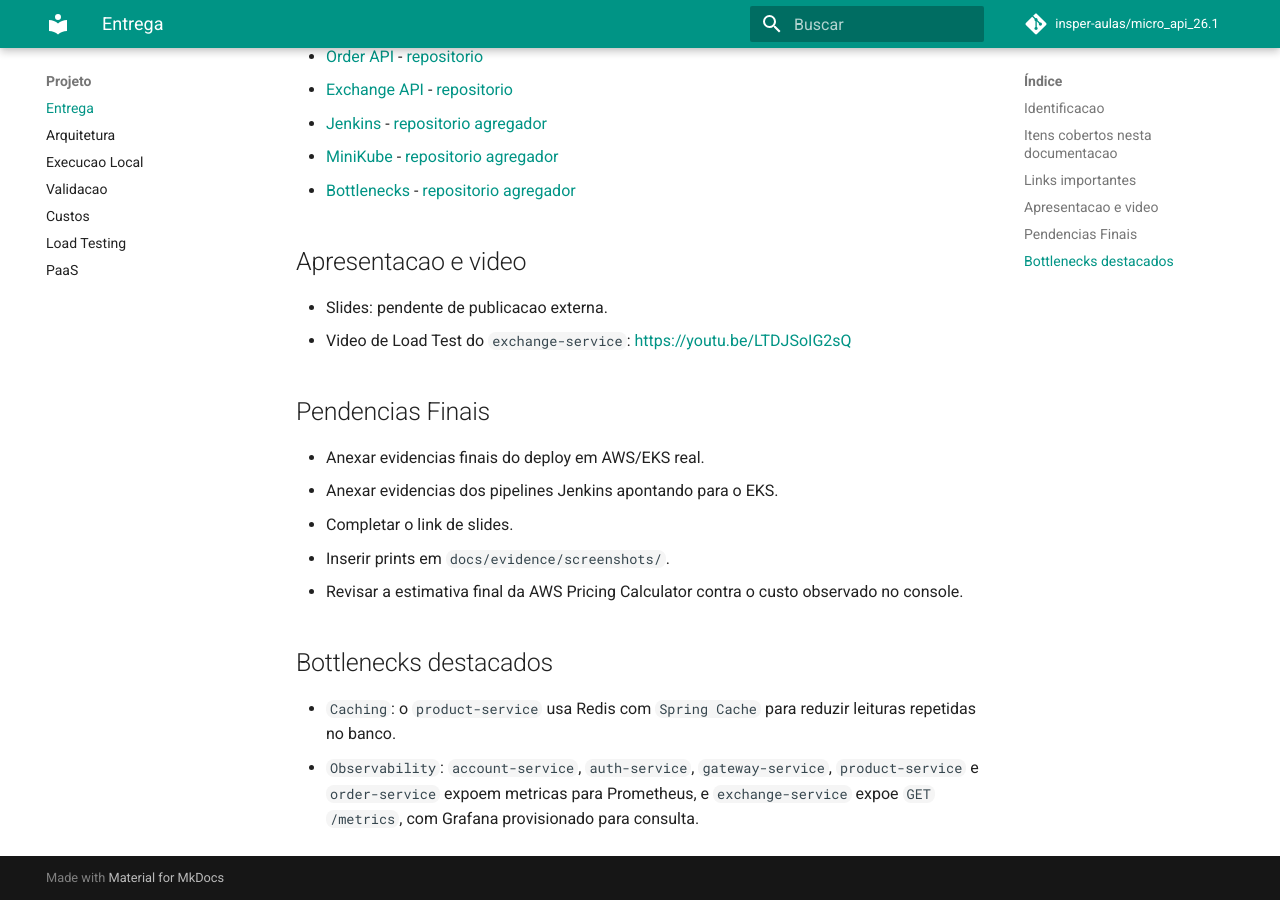
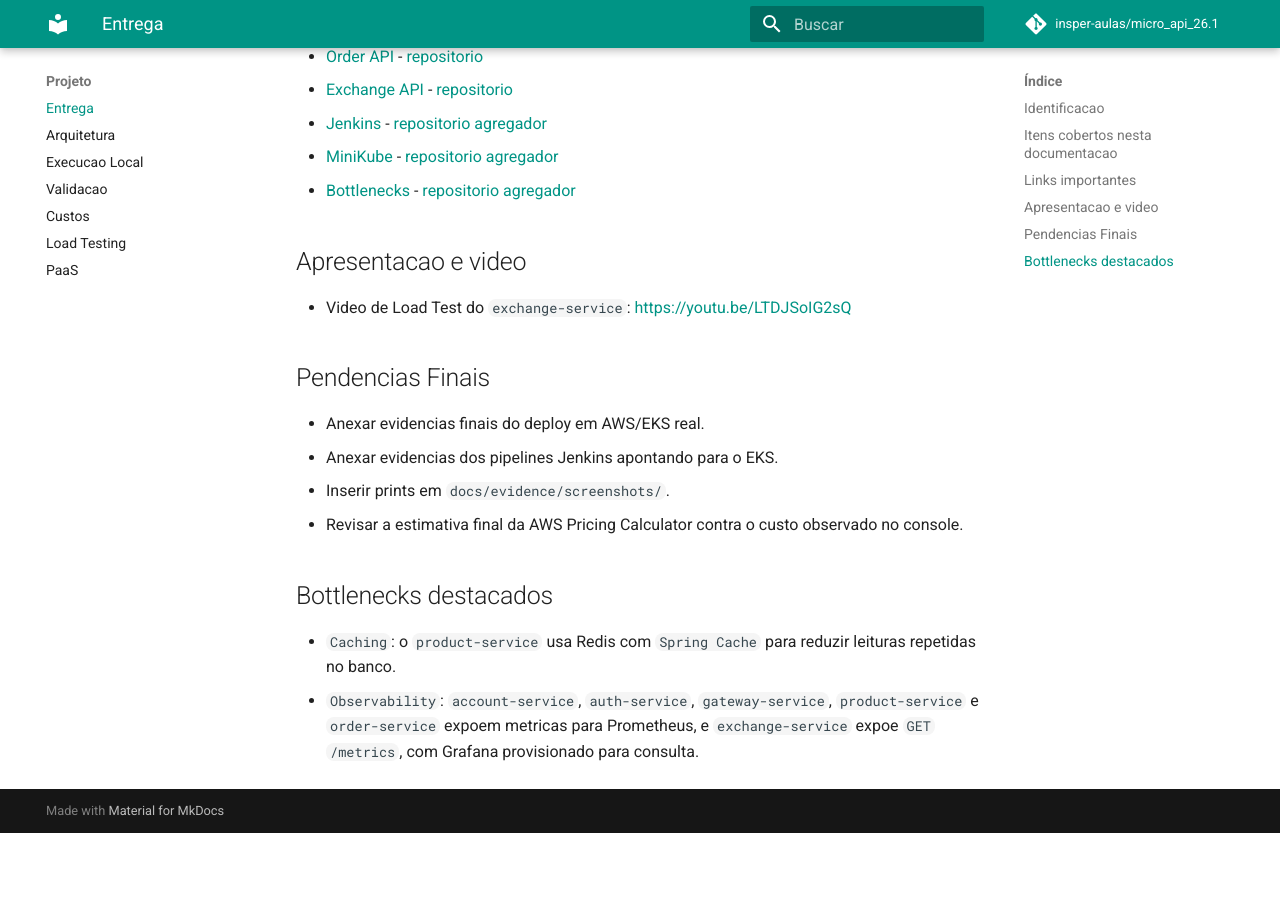
Before and after one commit to insper-aulas/micro_api_26.1, an MkDocs documentation site: the page built from docs/entrega.md, in a window 1280 px wide and 900 px high, scrolled down 972 px. Built offline with MkDocs 1.6.1 and Material for MkDocs 9.7.7, drawn with Linux system fonts in a browser that asks for light colours; comment, search, counter and statistics services are not loaded; after the commit the page ends 1805 px from its top, so only the background shows below that.

Commit message:
docs: update entrega.md to remove pending slide publication and complete link

```diff
--- a/docs/entrega.md
+++ b/docs/entrega.md
@@ -33,14 +33,12 @@
 
 ## Apresentacao e video
 
-- Slides: pendente de publicacao externa.
 - Video de Load Test do `exchange-service`: <https://youtu.be/LTDJSoIG2sQ>
 
 ## Pendencias Finais
 
 - Anexar evidencias finais do deploy em AWS/EKS real.
 - Anexar evidencias dos pipelines Jenkins apontando para o EKS.
-- Completar o link de slides.
 - Inserir prints em `docs/evidence/screenshots/`.
 - Revisar a estimativa final da AWS Pricing Calculator contra o custo observado no console.
 
```
